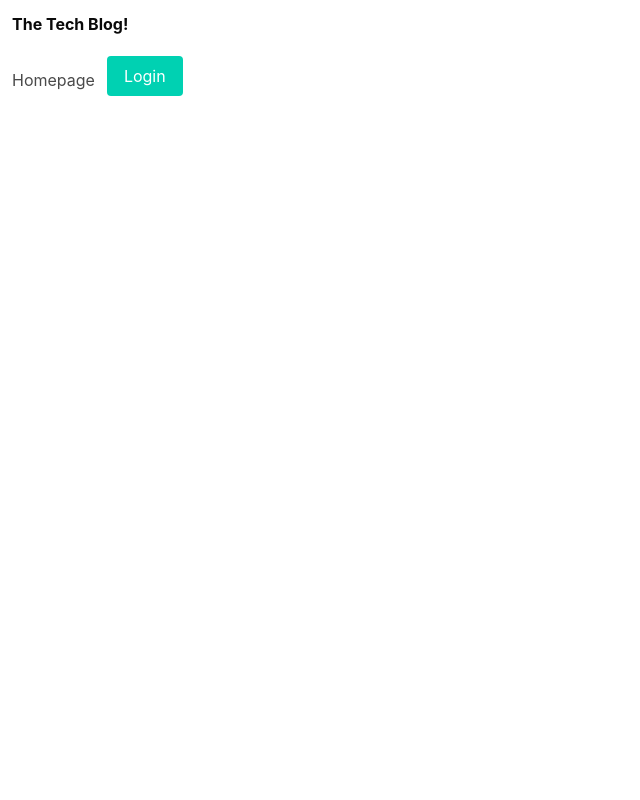
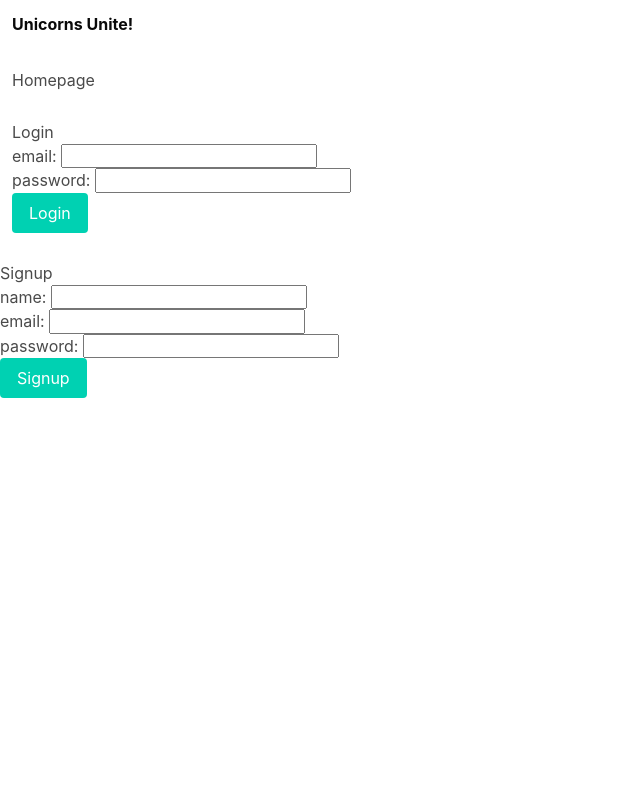
Before and after one commit to tmerritt56/Unicorn-man, a Node server app: page /login in a window 1280 px wide. Shown: the whole page, without its empty margins (0-640 px from the left). Run offline with Node 20, Linux system fonts and the light colour scheme; some libraries are stand-ins or nearby versions.

Commit message:
updatelogin

```diff
--- a/public/js/login.js
+++ b/public/js/login.js
@@ -36,6 +36,11 @@ const signupForm = async (event) => {
       body: JSON.stringify({ name, email, password }),
       headers: { 'Content-Type': 'application/json' },
     });
+    if (response.ok) {
+      document.location.replace('/profile');
+    } else {
+      alert(response.statusText);
+    }
   }
 };
 
--- a/views/layouts/main.handlebars
+++ b/views/layouts/main.handlebars
@@ -13,7 +13,7 @@
 
     <div class="wrapper">
     <header>
-        <h1 class="has-text-black px-3 py-3 has-text-weight-bold">The Tech Blog!</h1>
+        <h1 class="has-text-black px-3 py-3 has-text-weight-bold">Unicorns Unite!</h1>
         <nav class="navbar mt-2">
             {{#if loggedIn}}
             <a href="/" class="navbar-item is-hoverable pt-1">Homepage</a>
@@ -22,15 +22,9 @@
             <button id="logout" class="button is-danger">Logout</button>
             {{else}}
             <a href="/" class="navbar-item is-hoverable pt-1">Homepage</a>
-            <a href="/login" class="button is-primary">Login</a>
+
             {{/if}}
         </nav>
     </header>
-
-  <body class='flex w-screen h-screen justify-center items-center'>
-    <div class='flex-col space-y-2 justify-center items-center'>
-      <p id='userWallet' class='text-lg text-gray-600 my-2'></p>
-    </div>
-
-  </body>
+    {{{body}}}
 </html>
--- a/views/login.handlebars
+++ b/views/login.handlebars
@@ -1,5 +1,5 @@
 <div class='row'>
-  <div class='col-md-6'>
+  <div class='column'>
     <h2>Login</h2>
 
     <form class='form login-form'>
@@ -12,7 +12,7 @@
         <input class='form-input' type='password' id='password-login' />
       </div>
       <div class='form-group'>
-        <button class='btn btn-primary' type='submit'>login</button>
+        <button class="button is-primary" type="submit">Login</button>
       </div>
     </form>
   </div>
@@ -33,7 +33,7 @@
         <input class='form-input' type='password' id='password-signup' />
       </div>
       <div class='form-group'>
-        <button class='btn btn-primary' type='submit'>signup</button>
+        <button class='button is-primary' type='submit'>Signup</button>
       </div>
     </form>
   </div>
```
